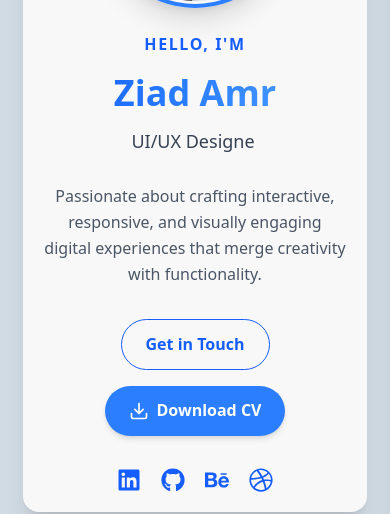
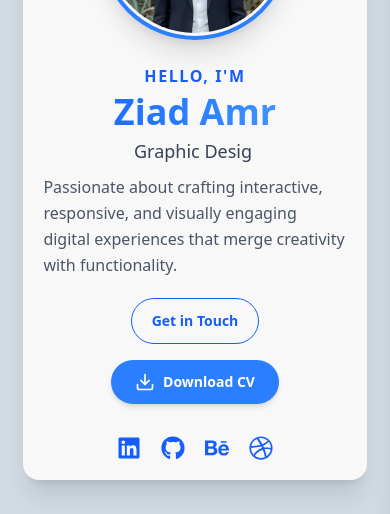
Before and after one commit to Ziad-Amr1/Ziad_Amr_protoflio, a React (Vite) app: page / in a window 390 px wide. Shown: the part 297-811 px from the top of the page. Built offline with nearby package versions, Linux system fonts and the light colour scheme; no server answers.

Commit message:
fix(hero): improve mobile layout, spacing, and CTA alignment

```diff
--- a/src/components/Hero.jsx
+++ b/src/components/Hero.jsx
@@ -1,5 +1,5 @@
 // src/components/Hero.jsx
-import React, { useState, useEffect, useMemo } from "react";
+import React, { useMemo } from "react";
 import { motion } from "framer-motion";
 import { Download } from "lucide-react";
 import { FaBehance, FaDribbble, FaGithub, FaLinkedin } from "react-icons/fa";
@@ -7,26 +7,48 @@ import useTypingEffect from "../hooks/useTypingEffect";
 
 export default function Hero() {
 const titles = useMemo(
-  () => ["Frontend Developer", "UI/UX Designer", "Creative Coder"],
+  () => ["Frontend Developer", "Graphic Designer", "Architect", "UI/UX Designer", "Creative Coder"],
   []
 );
 
-const { text, blink } = useTypingEffect(titles);
+const { text, blink, pause, resume } = useTypingEffect(titles);
 
+const socials = [
+  {
+    id: "linkedin",
+    icon: <FaLinkedin />,
+    link: "https://www.linkedin.com/in/ziadamrsaid/"
+  },
+  {
+    id: "github",
+    icon: <FaGithub />,
+    link: "https://github.com/Ziad-Amr1/"
+  },
+  {
+    id: "behance",
+    icon: <FaBehance />,
+    link: "https://www.behance.net/ziadamrsaid",
+  },
+  {
+    id: "dribbble",
+    icon: <FaDribbble />,
+    link: "https://dribbble.com/ZiadAmrSaid",
+  },
+];
 
   return (
     <section
       id="home"
       className={`relative flex flex-col-reverse md:flex-row items-center justify-center
-      min-h-[calc(100vh-70px)]
-      max-h-[calc(100vh-70px)]
+      min-h-[calc(100svh-70px)]
+      md:max-h-[calc(100svh-70px)]
       px-[6%] md:px-[10%] lg:px-[12%]
-      py-6 sm:py-8 md:py-12
+      py-0.5 sm:py-4 md:py-12
       overflow-hidden transition-all duration-700`}
     >
       <div
         className="flex flex-col-reverse md:flex-row items-center justify-between
-        gap-6 md:gap-12 lg:gap-16
+        gap-6 md:gap-10 lg:gap-14
         p-5 md:p-8 rounded-2xl shadow-xl
         bg-[#f8f8f8] dark:bg-[#112240] bg-opacity-80 backdrop-blur-sm
         w-full max-w-[1200px] mx-auto h-fit md:h-auto"
@@ -42,13 +64,13 @@ const { text, blink } = useTypingEffect(titles);
             className="uppercase tracking-widest font-semibold mb-3 ${
              dark:text-[#AED4FF] text-blue-600"
           > */}
-          <p className="uppercase tracking-widest font-semibold mb-3 text-blue-600 dark:text-[#AED4FF]">
+          <p className="uppercase tracking-widest font-semibold mb-0 md:mb-3 text-blue-600 dark:text-[#AED4FF]">
             Hello, I'm
           </p>
 
           <h1
             className="
-          text-4xl sm:text-5xl md:text-6xl lg:text-[4.5rem] font-extrabold mb-3
+          text-4xl sm:text-5xl md:text-6xl lg:text-[4.5rem] font-extrabold mb-0.75 md:mb-3
           leading-tight bg-gradient-to-r from-blue-600 via-blue-500 to-blue-400
 
           dark:from-[#AED4FF] dark:via-[#8EC9FF] dark:to-[#E6F1FF]
@@ -57,22 +79,26 @@ const { text, blink } = useTypingEffect(titles);
             Ziad Amr
           </h1>
 
-          <div className="text-lg sm:text-xl md:text-2xl text-gray-700 dark:text-[#E6F1FF] mb-6 min-h-[32px]">
+          <div
+            className="text-lg sm:text-xl md:text-2xl text-gray-700 dark:text-[#E6F1FF] mb-1.25 md:mb-6 min-h-[32px]"
+              onMouseEnter={pause}
+              onMouseLeave={resume}
+          >
             <span>{text}</span>
             <span className="ml-1">{blink ? "|" : " "}</span>
           </div>
 
-          <p className="text-gray-600 dark:text-gray-400 leading-relaxed mb-8 text-base md:text-lg">
+          <p className="text-left text-gray-600 dark:text-gray-400 leading-relaxed mb-5 sm:mb-8 text-base md:text-lg">
             Passionate about crafting interactive, responsive, and visually
             engaging digital experiences that merge creativity with functionality.
           </p>
 
           {/* Buttons */}
-          <div className="flex flex-wrap justify-center md:justify-start gap-4">
+          <div className="flex flex-row flex-wrap justify-center md:justify-start gap-4">
             {/* Contact */}
             <a
               href="#contact"
-              className="px-6 py-3 rounded-full font-semibold border transition-all hover:shadow-lg
+              className="px-5 py-3 text-sm sm:text-base rounded-full font-semibold border transition-all hover:shadow-lg
                   dark:border-[#AED4FF] dark:text-[#AED4FF] dark:hover:bg-[#AED4FF] dark:hover:text-[#0a192f]
                   border-blue-600 text-blue-600 hover:bg-blue-600 hover:text-white "
             >
@@ -83,7 +109,7 @@ const { text, blink } = useTypingEffect(titles);
             <a
               href="/images/Ziad_Amr_Said_CV.pdf"
               download
-              className="flex items-center gap-2 px-6 py-3 rounded-full font-semibold shadow-md transition-all
+              className="text-sm sm:text-base flex items-center gap-2 px-6 py-3 rounded-full font-semibold shadow-md transition-all
                         dark:bg-gradient-to-r from-[#AED4FF] to-[#E6F1FF] dark:hover:from-[#E6F1FF] dark:hover:to-[#AED4FF] dark:text-[#0a192f]
                         bg-blue-500 hover:bg-blue-600 text-white"
             >
@@ -94,26 +120,9 @@ const { text, blink } = useTypingEffect(titles);
 
           {/* Social Links */}
           <div className="flex justify-center md:justify-start gap-5 mt-8">
-            {[
-              {
-                icon: <FaLinkedin />,
-                link: "https://www.linkedin.com/in/ziadamrsaid/"
-              },
-              {
-                icon: <FaGithub />,
-                link: "https://github.com/Ziad-Amr1/"
-              },
-              {
-                icon: <FaBehance />,
-                link: "https://www.behance.net/ziadamrsaid",
-              },
-              {
-                icon: <FaDribbble />,
-                link: "https://dribbble.com/ZiadAmrSaid",
-              },
-            ].map(({ icon, link }, i) => (
+            {socials.map(({ id, icon, link }) => (
               <motion.a
-                key={i}
+                key={id}
                 href={link}
                 target="_blank"
                 rel="noopener noreferrer"
```
